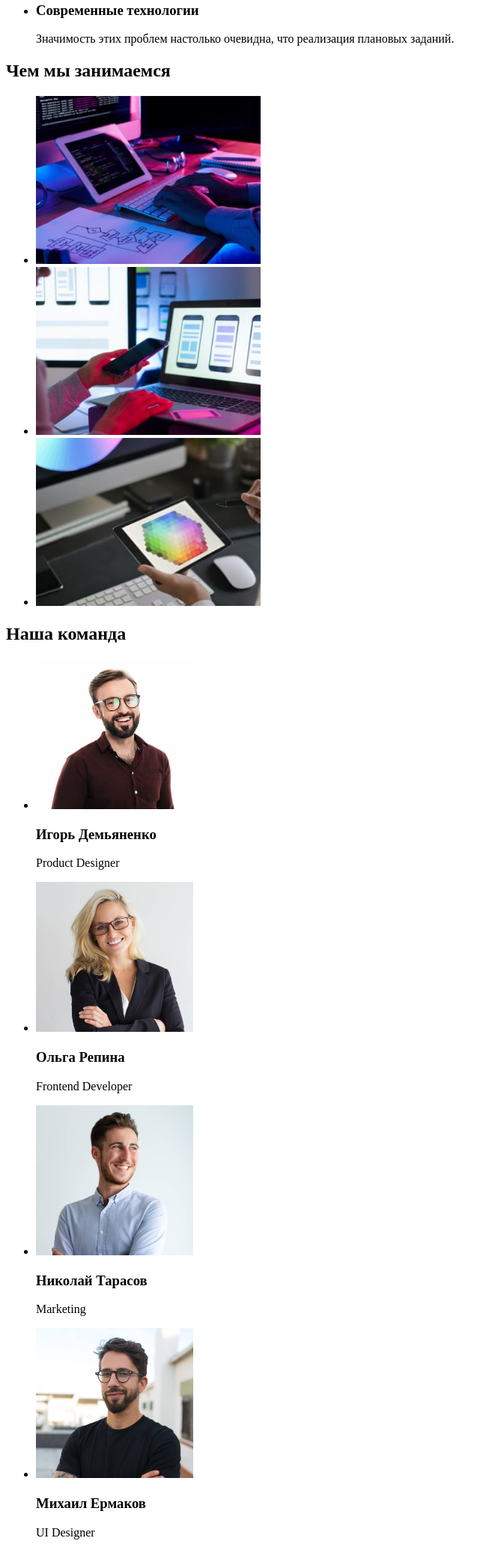
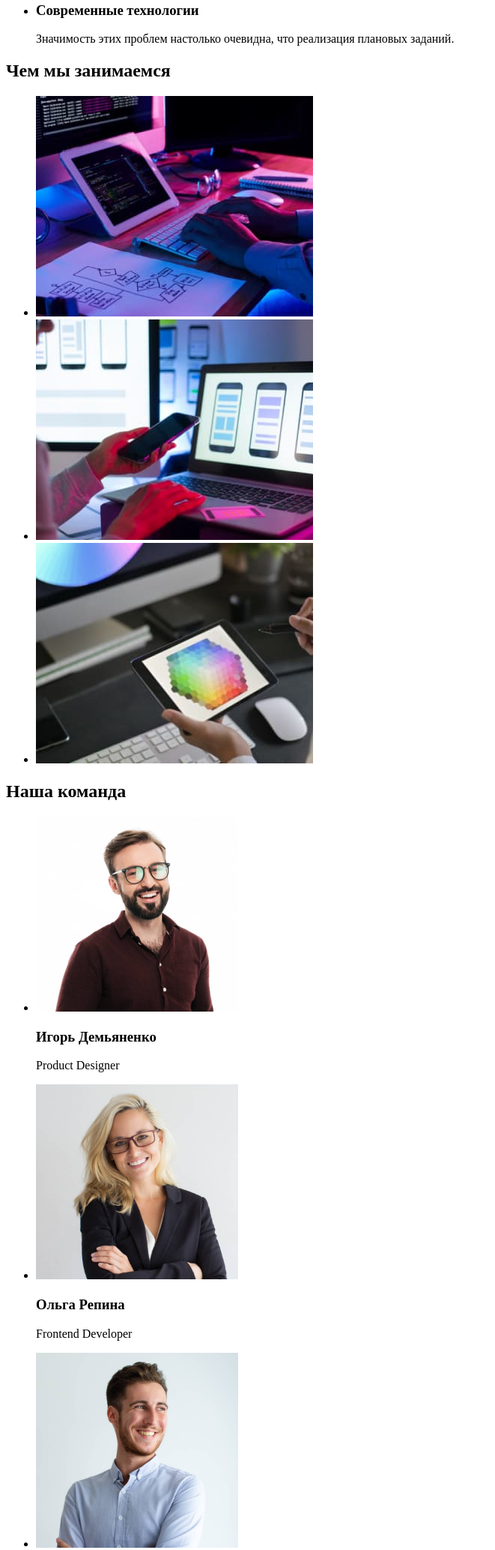
Before and after one commit to irynakasabutska/goit-markup-hw-01, a plain HTML site: page index.html in a window 1280 px wide. Shown: the part 536-2603 px from the top of the page at 75% size, without its empty margins (0-661 px from the left). Drawn offline with Linux system fonts and the light colour scheme.

Commit message:
Update index.html

```diff
--- a/index.html
+++ b/index.html
@@ -45,7 +45,7 @@
           <h1>Эффективные решения<br />для вашего бизнеса</h1>
         </div>
         <div>
-          <button>Заказать услугу</button>
+          <button type="button">Заказать услугу</button>
         </div>
       </section>
 
@@ -92,8 +92,8 @@
             <img
               src="./images/blockdiagram.jpg"
               alt="Разработка программного обеспечения"
-              width="300"
-              height="224"
+              width="370"
+              height="294"
             />
           </li>
 
@@ -101,8 +101,8 @@
             <img
               src="./images/application.jpg"
               alt="Разработка приложений для смартфонов"
-              width="300"
-              height="224"
+              width="370"
+              height="294"
             />
           </li>
 
@@ -110,8 +110,8 @@
             <img
               src="./images/palette.jpg"
               alt="Создание иллюстраций"
-              width="300"
-              height="224"
+              width="370"
+              height="294"
             />
           </li>
         </ul>
@@ -124,8 +124,8 @@
             <img
               src="./images/productdesigner.jpg"
               alt="Игорь Демьяненко, дизайнер"
-              width="210"
-              height="200"
+              width="270"
+              height="260"
             />
             <h3>Игорь Демьяненко</h3>
             <p>Product Designer</p>
@@ -134,8 +134,8 @@
             <img
               src="./images/frontenddeveloper.jpg"
               alt="Ольга Репина, фронтенд разработчик"
-              width="210"
-              height="200"
+              width="270"
+              height="260"
             />
             <h3>Ольга Репина</h3>
             <p>Frontend Developer</p>
@@ -144,8 +144,8 @@
             <img
               src="./images/marketing.jpg"
               alt="Николай Тарасов, маркетолог"
-              width="210"
-              height="200"
+              width="270"
+              height="260"
             />
             <h3>Николай Тарасов</h3>
             <p>Marketing</p>
@@ -154,8 +154,8 @@
             <img
               src="./images/uidesigner.jpg"
               alt="Михаил Ермаков, UI дизайнер"
-              width="210"
-              height="200"
+              width="270"
+              height="260"
             />
             <h3>Михаил Ермаков</h3>
             <p>UI Designer</p>
```
